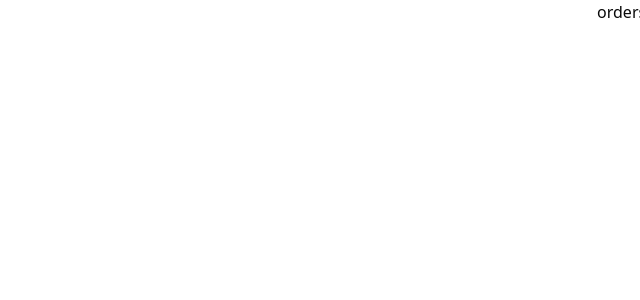
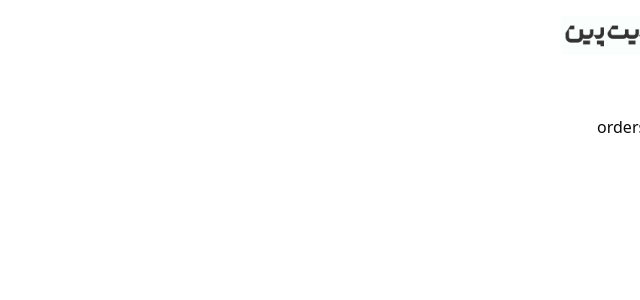
Before and after one commit to lmohade3l/percentage-base-ordering, a React (Vite) app: page /orders/1 in a window 1280 px wide. Shown: the top 300 px of the page, without its empty margins (640-1280 px from the left). Built offline with nearby package versions, Linux system fonts and the light colour scheme.

Commit message:
feat: add layout and header

```diff
--- a/src/App.tsx
+++ b/src/App.tsx
@@ -1,12 +1,13 @@
 import { RouterProvider } from "react-router-dom";
 import { router } from "./router";
 import "./App.css";
+import Layout from "./components/layout";
 
 function App() {
   return (
-    <>
+    <Layout>
       <RouterProvider router={router} />
-    </>
+    </Layout>
   );
 }
 
--- /dev/null
+++ b/src/components/layout/header.tsx
@@ -0,0 +1,9 @@
+import Logo from "@/assets/logo-with-title.png"
+
+export default function Header() {
+    return (
+        <div className="h-[55px] pt-4 px-8 flex justify-between">
+            <img src={Logo} alt="" width={155}/>
+        </div>
+    )
+}
--- /dev/null
+++ b/src/components/layout/index.tsx
@@ -0,0 +1,11 @@
+import { ReactNode } from "react";
+import Header from "./header";
+
+export default function Layout({ children }: { children: ReactNode }) {
+  return (
+    <div>
+      <Header />
+      <div className="m-15">{children}</div>
+    </div>
+  );
+}
```
Also changed, not shown: src/assets/logo-with-title.png (added), src/assets/logo.png (added).
